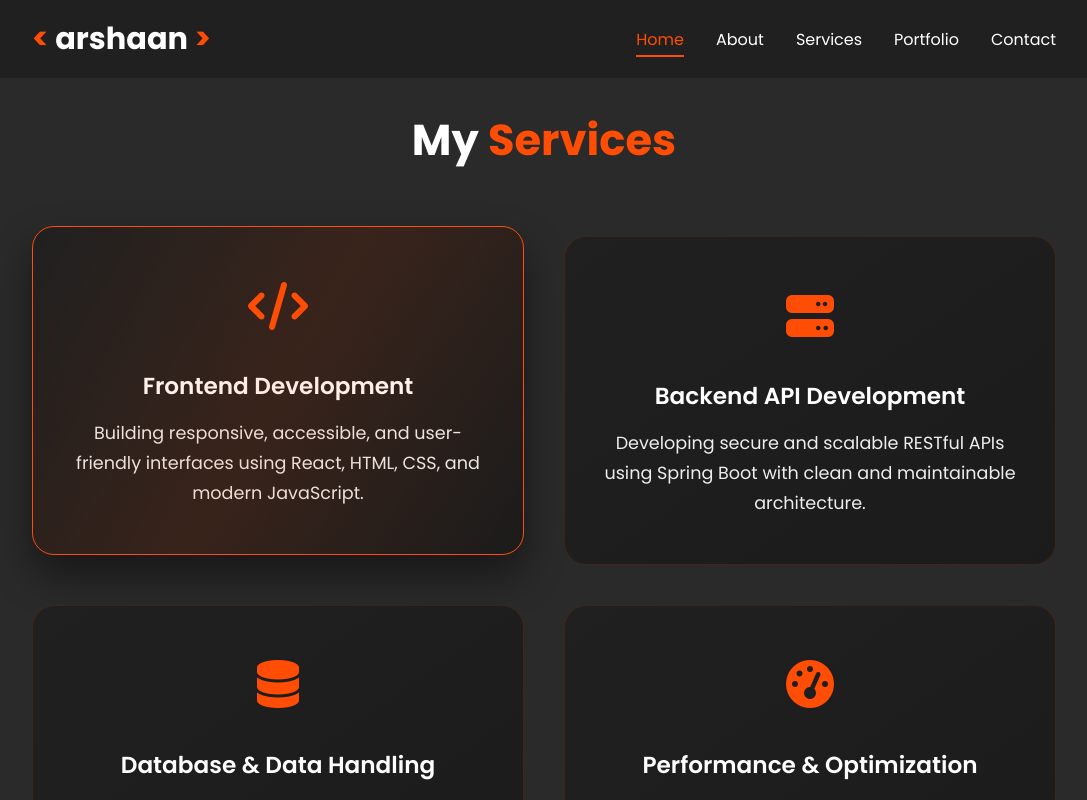
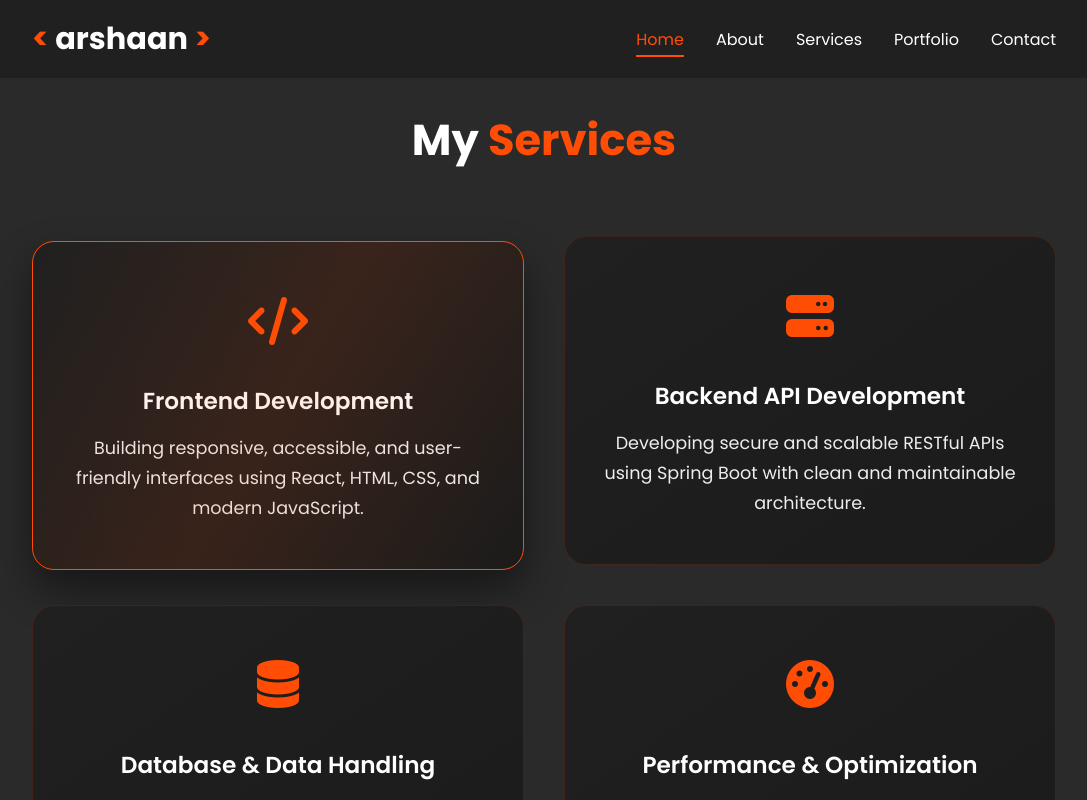
Before and after one commit to ArshanShaikh87/Portfolio, a React (Vite) app: page / in a window 1280 px wide. In both pictures the pointer is over the element 374 px from the left and 2891 px from the top of the page. Shown: the part 2491-3291 px from the top of the page, without its empty margins (96-1183 px from the left). Built offline with nearby package versions, Linux system fonts and the light colour scheme.

Commit message:
servece card transform change - to +

```diff
--- a/src/styles/services.css
+++ b/src/styles/services.css
@@ -66,7 +66,7 @@
 }
 
 .service-card:hover {
-  transform: translateY(-10px);
+  transform: translateY(5px);
   border-color: var(--main-color);
   box-shadow: 0 20px 40px rgba(0, 0, 0, 0.45);
 }
```
